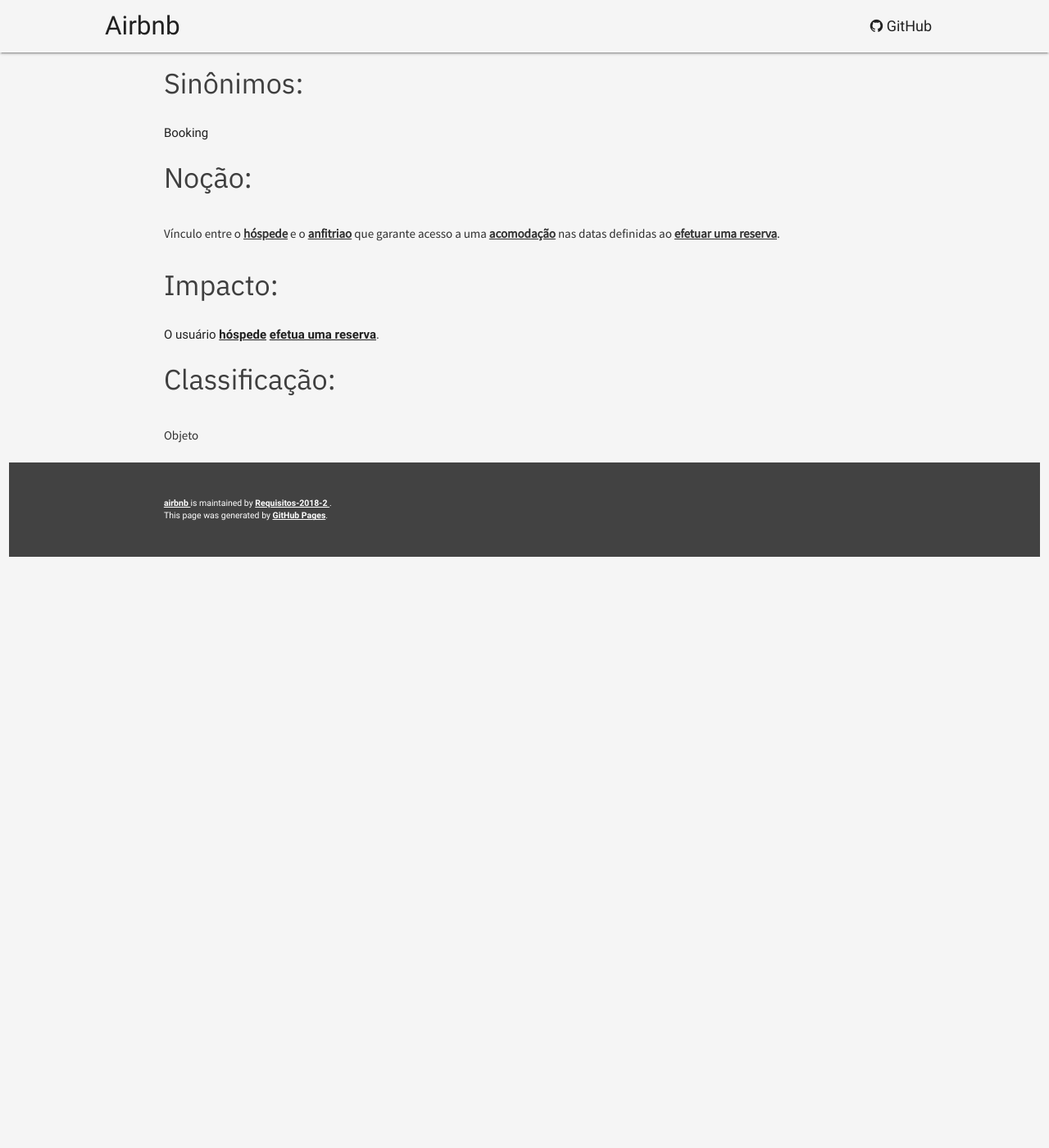
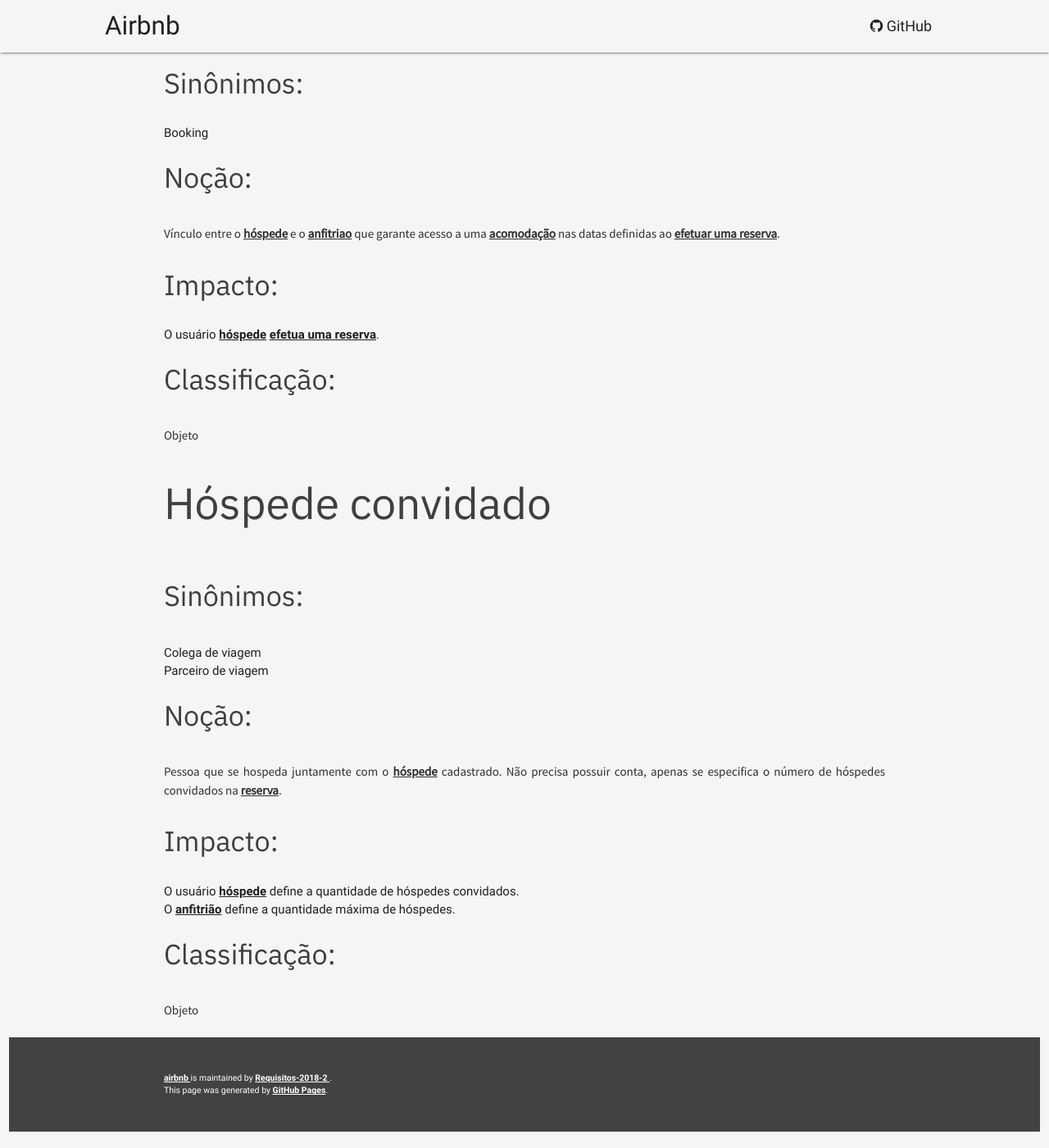
Before and after one commit to Requisitos-2018-2/airbnb, a Jekyll site: the page built from modelagem/lexicos_cenarios/lex_hospedagem.md, in a window 1280 px wide and 1400 px high, scrolled down 5351 px. Shown: the whole window at 82% size. Built offline with Jekyll 4.4.1, drawn with Linux system fonts in a browser that asks for light colours; our own code applies the rules of GitHub Pages for plain Markdown files; before the commit the page ends 6050 px from its top, so only the background shows below that.

Commit message:
Add hospede convidado lexico!

```diff
--- a/modelagem/lexicos_cenarios/lex_hospedagem.md
+++ b/modelagem/lexicos_cenarios/lex_hospedagem.md
@@ -113,3 +113,16 @@
 - O usuário [hóspede](lex_geral.md#HOSPEDE) [efetua uma reserva](cen_hospedagem.md#EFETUAR-RESERVA).
 #### Classificação:
 Objeto
+
+## Hóspede convidado<a name="HOSPEDE-CONVIDADO"></a>
+#### Sinônimos:
+- Colega de viagem
+- Parceiro de viagem
+#### Noção:
+Pessoa que se hospeda juntamente com o [hóspede](lex_geral.md#HOSPEDE) cadastrado.
+Não precisa possuir conta, apenas se especifica o número de hóspedes convidados na [reserva](#RESERVA).
+#### Impacto:
+- O usuário [hóspede](lex_geral.md#HOSPEDE) define a quantidade de hóspedes convidados.
+- O [anfitrião](lex_geral.md#ANFITRIAO) define a quantidade máxima de hóspedes.
+#### Classificação:
+Objeto
```
Also changed, not shown: modelagem/lexicos_cenarios/cen_hospedagem.md (+3 -4 lines).
